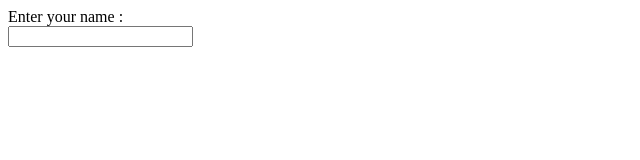
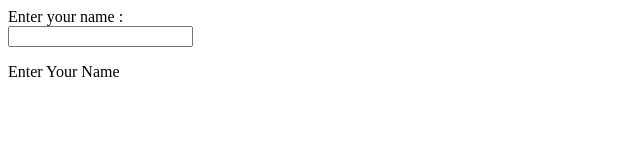
Before and after one commit to acciojob/personal-greeting-purnima11apr, a React app: page / in a window 1280 px wide. Shown: the top 160 px of the page, without its empty margins (0-640 px from the left). Built offline with nearby package versions, Linux system fonts and the light colour scheme.

Commit message:
submitting code-Wed Dec 13 2023 16:35:08 GMT+0530 (India Standard Time)

```diff
--- a/src/components/Display.js
+++ b/src/components/Display.js
@@ -16,8 +16,8 @@ const Display = () => {
         <label htmlFor="name">Enter your name :</label>
         <br/>
         <input type="text" id="name" onChange={handleChange} value={name}/>
-        {name && <p>Hello {name}!</p>}
         </form>
+        {name ?  <p>Hello {name}!  </p> : <p>Enter Your Name</p>}
 
 
 
```
